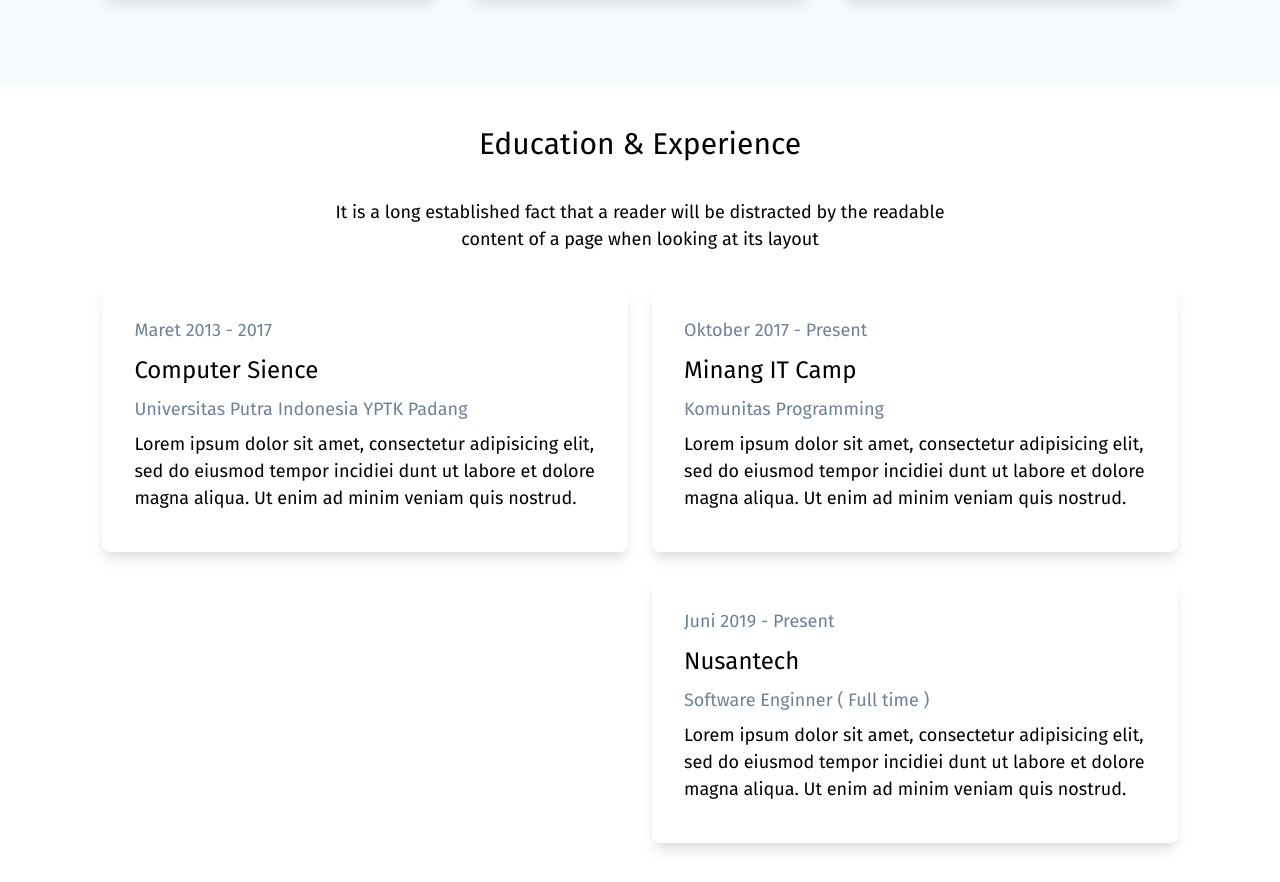
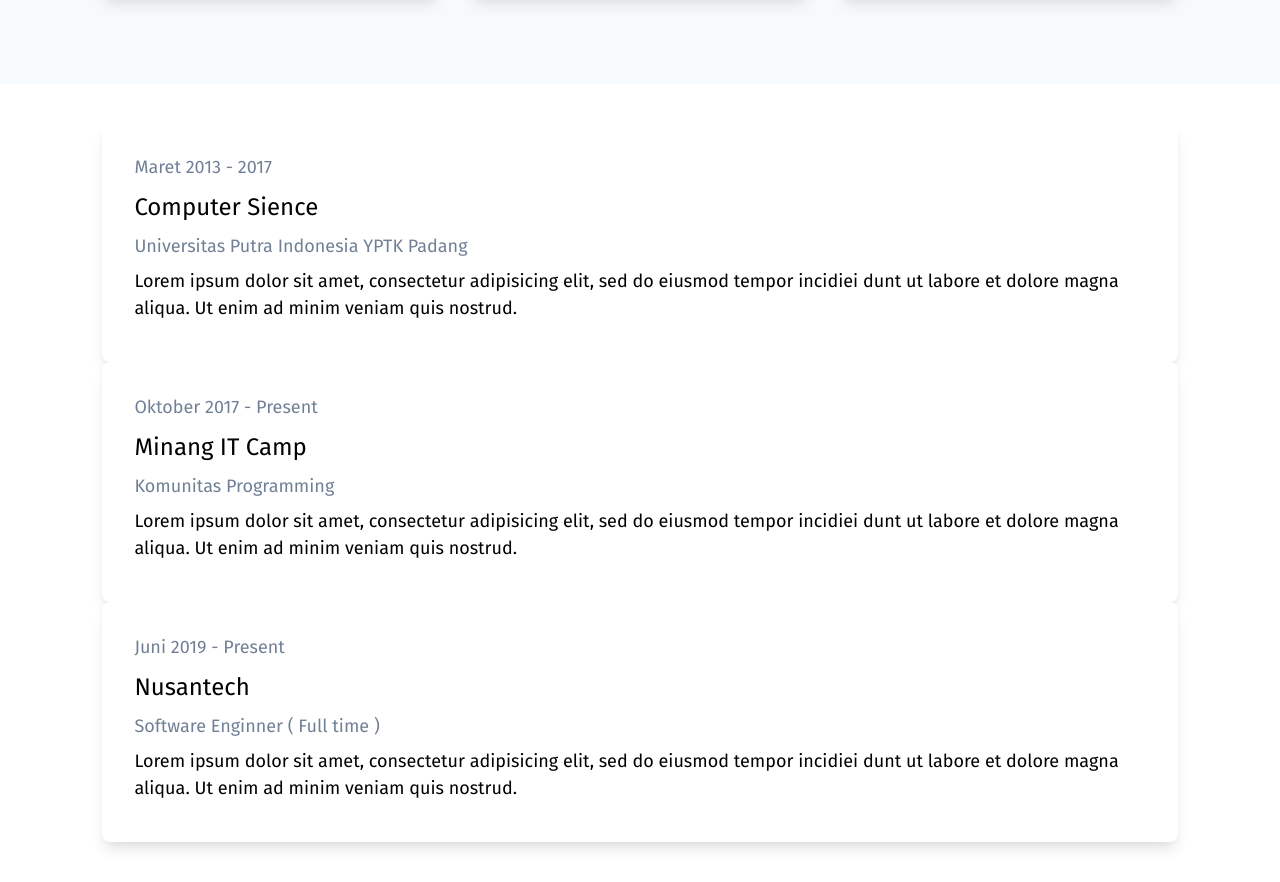
Before and after one commit to masb0ymas/next-resume, a Next.js app: page / in a window 1280 px wide. Shown: the part 960-1842 px from the top of the page. Built offline with nearby package versions, Linux system fonts and the light colour scheme.

Commit message:
fix: component section

```diff
--- a/src/components/Section/Section.tsx
+++ b/src/components/Section/Section.tsx
@@ -3,30 +3,15 @@
 
 interface SectionProps {
   children: ReactNode
-  title: string
-  subtitle: string
 }
 
 function Section(props: SectionProps) {
-  const { children, title, subtitle } = props
+  const { children } = props
   return (
     <React.Fragment>
       <section className={cx('text-lg')}>
         <div className={cx('section')}>
-          <div className={cx('container mx-auto')}>
-            <div className={cx('mb-8')}>
-              <p className={cx('text-3xl font-medium mb-8 text-center')}>
-                {title}
-              </p>
-              <p
-                className={cx('text-center')}
-                dangerouslySetInnerHTML={{ __html: subtitle }}
-              />
-            </div>
-            <div className={cx('grid sm:grid-cols-1 lg:grid-cols-2 gap-6')}>
-              {children}
-            </div>
-          </div>
+          <div className={cx('container mx-auto')}>{children}</div>
         </div>
       </section>
     </React.Fragment>
```
